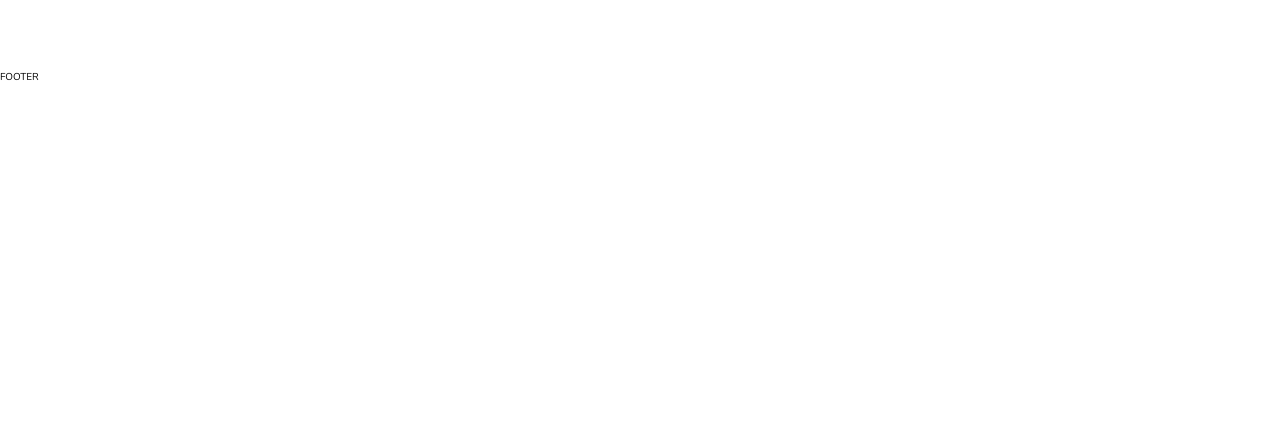
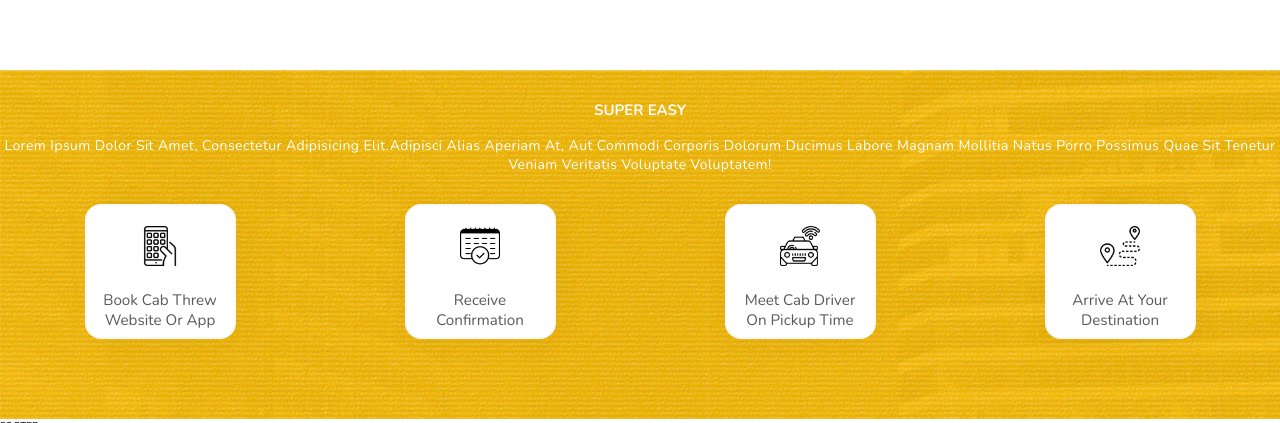
Before and after one commit to GomezJuanEfe/go-cab-now, a React (Vite) app: page / in a window 1280 px wide. Shown: the part 529-952 px from the top of the page. Before the commit the page ends 800 px from the top, so only its background shows below. Built offline with nearby package versions, Linux system fonts and the light colour scheme.

Commit message:
Created super easy components, styles and animations

```diff
--- /dev/null
+++ b/src/components/SuperEasy/SuperEasy.scss
@@ -0,0 +1,59 @@
+@import '../../styles/abstract/variables.scss';
+
+.container__general {
+   background-image: url(../../assets/images/app-bg.jpg);
+
+   align-content: center;
+   text-align: center;
+
+h2 {
+    color: $very-light-snow;
+    padding-bottom: calc(10px + (20 - 10) * ((100vw - 320px) / (1920 - 320)));
+}
+
+.container__text{
+    font-size: 1.4rem;
+    letter-spacing: 0.03em;
+    color: $white;
+}
+
+.container__icons{
+    box-sizing: border-box;
+    align-items: center;
+    justify-content:space-around;
+    display: flex;
+    align-content: center;
+    text-align: center;
+
+img {
+    width: 40px;
+    margin-bottom: 20px;
+}
+
+p{
+    margin-bottom: -3px;
+    font-size: calc(14px + (16 - 14) * ((100vw - 320px) / (1920 - 320)));
+    color: rgba(0, 0, 0, 0.65);
+}
+
+.card {
+    background-color: $white;
+    margin-bottom: 20px;
+    border: 2px solid $very-light-snow;
+    padding: 20px 15px;
+    max-width: 151px;
+    max-height: 135px;
+    border-radius: 16px;
+    box-shadow: 2.5px 4.33px 35px 0px rgba(0, 0, 0, 0.04);
+    transition: transform 0.5s ease-in-out
+}
+
+.card:hover{
+    cursor: pointer;
+    transform: translateY(-10px);
+
+}
+
+}
+
+}
--- /dev/null
+++ b/src/components/SuperEasy/index.jsx
@@ -0,0 +1,48 @@
+import './SuperEasy.scss'
+import mobile from '../../assets/icons/mobile-app.png'
+import calendar from '../../assets/icons/confirm-schedule.png'
+import taxi from '../../assets/icons/taxi.png'
+import destination from '../../assets/icons/destination.png'
+
+
+const SuperEasy = () => {
+
+return (
+    <div>
+      <section className='container__general' >
+            <h2>SUPER EASY</h2>
+            <p className='container__text'>Lorem Ipsum Dolor Sit Amet, Consectetur Adipisicing Elit.Adipisci
+            Alias Aperiam At, Aut Commodi Corporis Dolorum Ducimus Labore
+            Magnam Mollitia Natus Porro Possimus Quae Sit Tenetur Veniam
+            Veritatis Voluptate Voluptatem!
+            </p>
+        <section className='container__icons'>
+
+           <div className='card'>
+              <img src={mobile}/>
+              <p>Book Cab Threw Website Or App</p>
+            </div>
+
+            <div className='card'>
+              <img src={calendar}/>
+              <p>Receive Confirmation</p>
+            </div>
+
+            <div className='card'>
+              <img src={taxi}/>
+              <p>Meet Cab Driver On Pickup Time</p>
+            </div>
+
+            <div className='card'>
+              <img src={destination}/>
+              <p>Arrive At Your Destination</p>
+            </div>
+
+        </section>
+      </section>
+    </div>
+
+    )
+}
+
+export default SuperEasy;
--- a/src/pages/Home.jsx
+++ b/src/pages/Home.jsx
@@ -1,4 +1,5 @@
 import OurAwesomeFleet from "../components/OurAwesomeFleet"
+import SuperEasy from "../components/SuperEasy"
 
 
 const Home = () => {
@@ -7,6 +8,7 @@ const Home = () => {
     <>
     <h2>Home</h2>
     <OurAwesomeFleet />
+    <SuperEasy />
     </>
   )
 }
```
